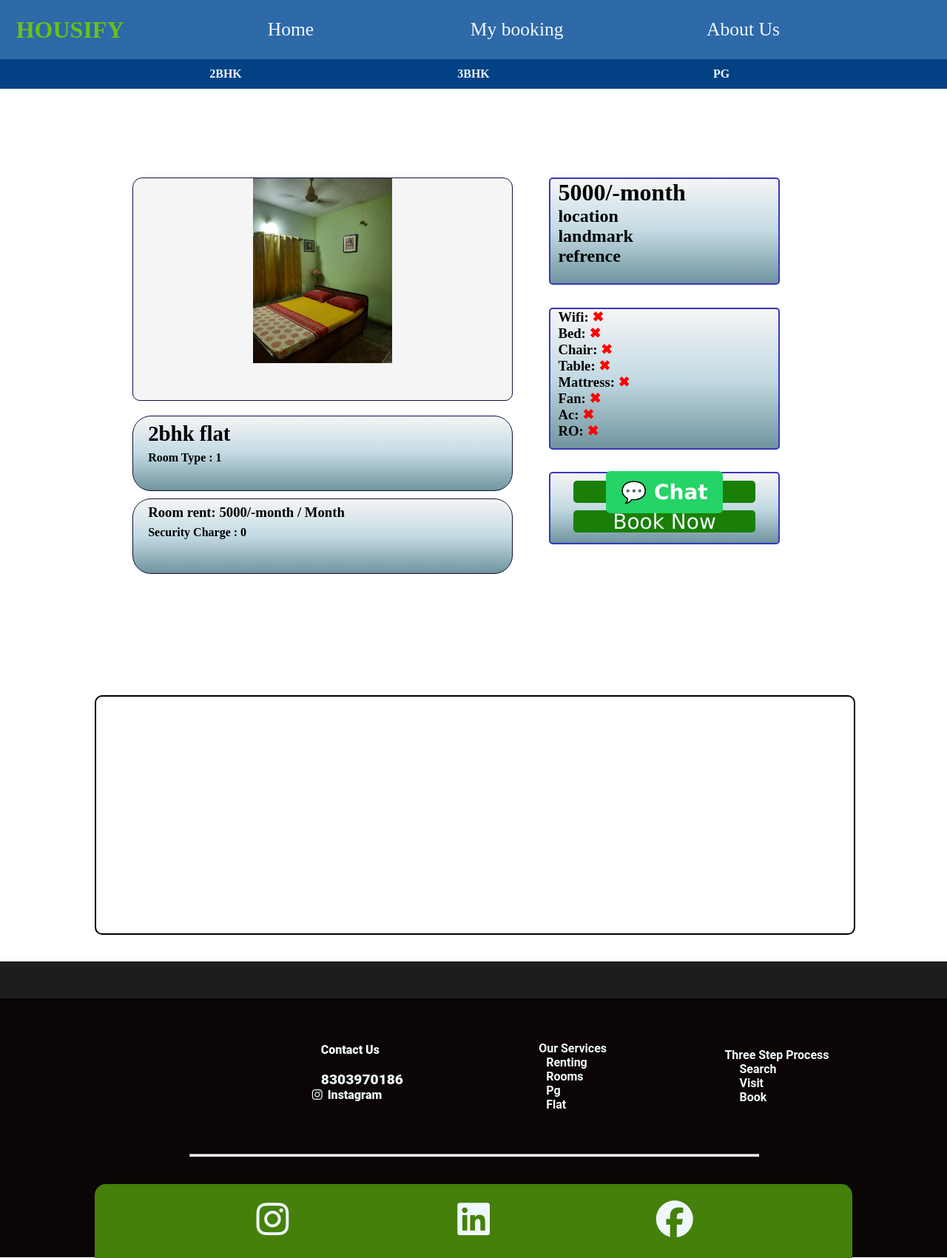
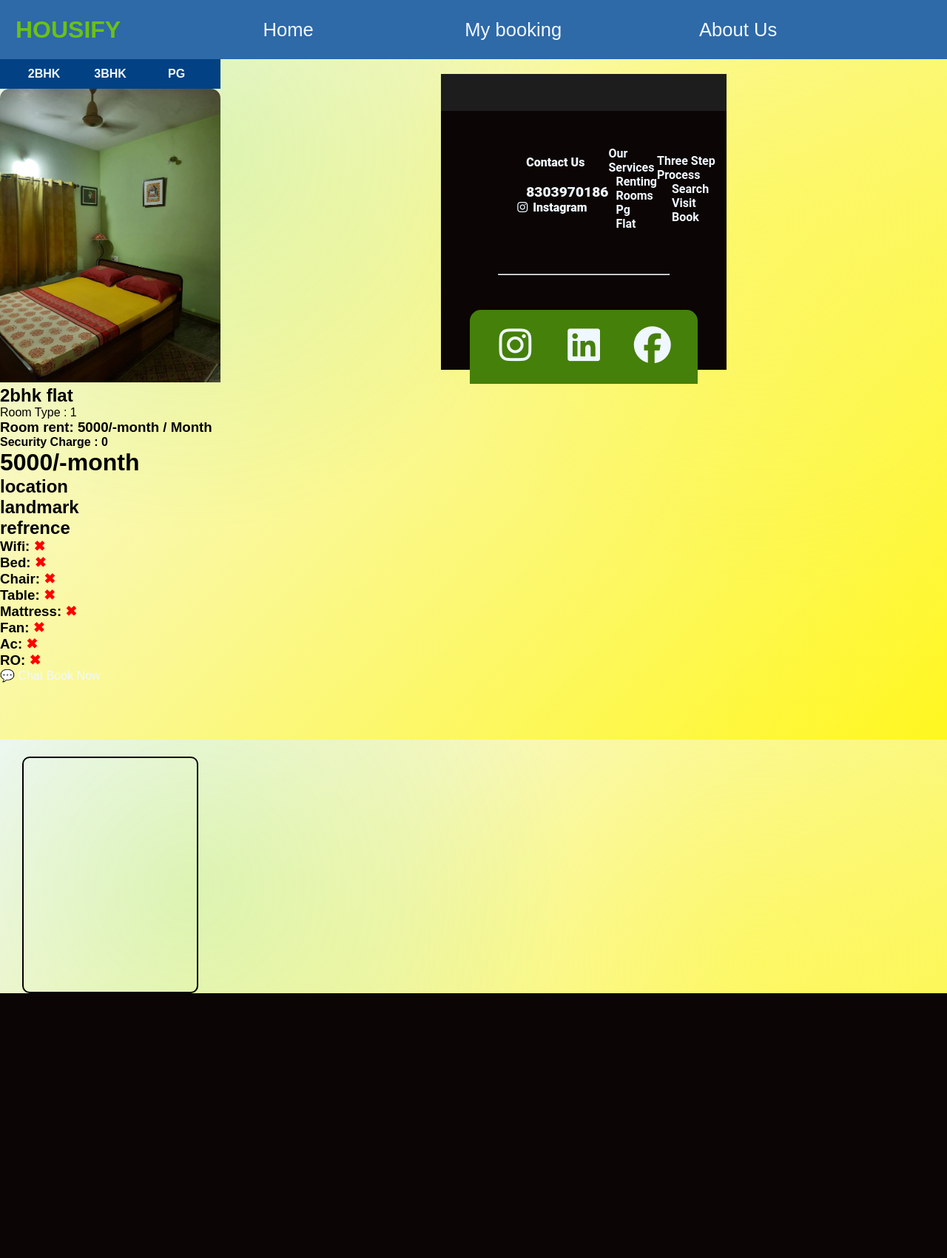
Before and after one commit to sudhanshupandey1234/zameen, a Django app: page /room/1/ in a window 1280 px wide. Shown: the whole page at 74% size. After the commit the page ends 1343 px from the top, so only its background shows below. Run offline with Django 5.2, Linux system fonts and the light colour scheme; data comes from the database, SQL or seed files in the repository; some libraries are stand-ins or nearby versions.

Commit message:
changi in 3bhk

```diff
--- a/static/room.css
+++ b/static/room.css
@@ -1,251 +1,191 @@
+/* ================= RESET ================= */
 * {
     margin: 0;
     padding: 0;
+    box-sizing: border-box;
 }
 
-.mai {
-    height: 1200px;
+/* ================= BODY BG ================= */
+body {
+    font-family: Arial, sans-serif;
 
+    background:
+        radial-gradient(circle at 20% 20%, rgba(60,213,0,0.15), transparent 40%),
+        radial-gradient(circle at 80% 30%, rgba(255,247,32,0.25), transparent 40%),
+        linear-gradient(135deg, #f6f9ff 0%, #fff720 100%);
+
+    min-height: 100vh;
 }
 
+/* ================= HERO ================= */
+.hero {
+    width: 100%;
+    min-height: 24vh;
 
-.navret {
-    height: 10vh;
-    background-color: #2E69A8;
-    position: fixed;
-    width: 100%;
-    display: flex;
-    justify-content: space-evenly;
-    align-items: center;
-    z-index: 3;
+    background-image:
+        linear-gradient(rgba(0,0,0,0.45), rgba(0,0,0,0.45)),
+        url(/static/image/search3.jpg);
 
-}
+    background-size: cover;
+    background-position: center;
 
-/* sare nav items ki same
-class n me ye property h unko align karne ke liye  */
-.n {
-    height: 25px;
-    width: 70px;
-    border: 2px solid white;
     display: flex;
     justify-content: center;
     align-items: center;
-    color: white;
 
-
-
+    padding: 20px;
+    margin-bottom: 40px;
 }
 
-.boat {
-    padding: 12px 20px;
-    background: #25D366;
+/* ================= SEARCH ================= */
+.herosearch {
+    display: flex;
+    justify-content: center;
+    align-items: center;
+    flex-wrap: wrap;
+    gap: 10px;
+    width: 100%;
+}
+
+.searchbox {
+    height: 52px;
+    width: 60%;
+    max-width: 520px;
+    font-size: 16px;
+    border: none;
+    border-radius: 30px;
+    text-align: center;
+    padding: 0 18px;
+
+    background: rgba(255,255,255,0.95);
+    box-shadow: 0 6px 18px rgba(0,0,0,0.18);
+}
+
+.searchbutton {
+    height: 52px;
+    width: 130px;
+    border-radius: 30px;
+    border: none;
     color: white;
-    border-radius: 6px;
-    text-decoration: none;
+    font-weight: bold;
+
+    background: linear-gradient(135deg, #3cd500, #2a9d00);
+    cursor: pointer;
+    transition: 0.25s;
+}
+
+.searchbutton:hover {
+    transform: translateY(-2px);
+}
+
+/* ================= GRID FIX (NO WRAPPER CASE) ================= */
+/* ❗ IMPORTANT — body ko grid bana rahe */
+body {
+    display: grid;
+    grid-template-columns: 1fr;
+    justify-items: center;
+}
+
+/* ================= CARD ================= */
+.box {
+    width: 92%;
+    max-width: 270px;
+    border-radius: 18px;
+    background: white;
+    overflow: hidden;
+    transition: 0.3s;
+    margin: 20px auto;
+
+    box-shadow:
+        0 8px 22px rgba(0,0,0,0.12),
+        0 2px 6px rgba(0,0,0,0.08);
+}
+
+.box:hover {
+    transform: translateY(-6px) scale(1.03);
+    box-shadow:
+        0 18px 45px rgba(0,0,0,0.25);
+}
+
+/* ================= IMAGE ================= */
+.im {
+    height: 180px;
+    width: 100%;
+}
+
+/* ❗ override width="250px" */
+.room-img {
+    width: 100% !important;
+    height: 100% !important;
+    object-fit: cover;
+}
+
+/* ================= TEXT ================= */
+.tex {
+    padding: 15px;
+}
+
+.ta h2 {
+    font-size: 18px;
+    margin-bottom: 5px;
+}
+
+.ta h4 {
+    color: #2a9d00;
     font-weight: bold;
 }
 
-
-.im {
-    width: 100%;
-    overflow-x: auto;
-
+hr {
+    background-color: #e6e6e6;
+    height: 1px;
+    width: 70%;
+    margin: 10px auto;
 }
 
-.imc {
+.ba {
     display: flex;
-    flex-wrap: nowrap;
-
+    justify-content: center;
+    margin-top: 10px;
 }
 
-.imc img {
-    width: 100%;
-    object-fit: contain;
-    flex-shrink: 0;
+/* ================= BUTTON ================= */
+.bt {
+    padding: 10px 20px;
+    border-radius: 12px;
+    border: none;
+    font-weight: bold;
 
-
+    background: linear-gradient(135deg, #fff720 10%, #3cd500 100%);
+    cursor: pointer;
+    transition: 0.25s;
 }
 
-.im::-webkit-scrollbar-track {
-    border-radius: 8px;
+.bt:hover {
+    transform: scale(1.08);
 }
 
-.Account {
-    width: 100px;
-
+/* ================= RESPONSIVE ================= */
+@media (min-width: 600px) {
+    body {
+        grid-template-columns: repeat(2, 1fr);
+    }
 }
 
-a {
-
-    text-decoration-line: none;
-    color: white;
-
+@media (min-width: 992px) {
+    body {
+        grid-template-columns: repeat(3, 1fr);
+    }
 }
 
-.dpage {
-    display: flex;
-    height: 600px;
-    width: 80%;
-
-    margin-left: 10%;
-    margin-right: 10%;
-    padding-top: 120px;
-    z-index: 1;
-    justify-content: space-evenly;
-
-
-
+@media (min-width: 1200px) {
+    body {
+        grid-template-columns: repeat(4, 1fr);
+    }
 }
 
-.imgsec {
-    height: 500px;
-    width: 50%;
-
+@media (max-width: 480px) {
+    .searchbox,
+    .searchbutton {
+        width: 100%;
+    }
 }
-
-.dealer {
-    height: 470px;
-    width: 30%;
-
-
-
-
-}
-
-.rl,
-.fac,
-.con {
-    border-radius: 5px;
-}
-
-.rl {
-    height: 30%;
-    width: 100%;
-    background-image: linear-gradient(to bottom, whitesmoke, rgb(195, 218, 227), rgb(112, 148, 158));
-
-    margin-bottom: 10%;
-    border: 2px solid rgb(55, 55, 188);
-}
-
-.rdd {
-    margin-top: 7px;
-    margin-left: 20px;
-}
-
-.t {
-    font-weight: bolder;
-    font-size: larger;
-}
-
-.ty {
-    font-weight: bold;
-}
-
-.amd {
-    margin-top: 7px;
-    margin-left: 20px;
-}
-
-.rh {
-
-    margin-left: 10px;
-}
-
-/* facilities section */
-.fac {
-    height: 40%;
-    width: 100%;
-    background-image: linear-gradient(to bottom, whitesmoke, rgb(195, 218, 227), rgb(112, 148, 158));
-
-    margin-bottom: 10%;
-    border: 2px solid rgb(55, 55, 188);
-    overflow: scroll;
-    border-collapse: collapse;
-
-}
-
-#rd {
-    margin-left: 10px;
-}
-
-#r {
-    margin-top: px;
-}
-
-.con {
-    height: 20%;
-    width: 100%;
-    background-image: linear-gradient(to bottom, whitesmoke, rgb(195, 218, 227), rgb(112, 148, 158));
-    display: block;
-    justify-content: center;
-    align-items: center;
-    border: 2px solid rgb(55, 55, 188);
-
-
-}
-
-
-#cb {
-    height: 30px;
-    width: 80%;
-    background-color: rgb(26, 127, 6);
-    display: flex;
-    justify-content: center;
-    align-items: center;
-    font-family: 'Lucida Sans', 'Lucida Sans Regular', 'Lucida Grande', 'Lucida Sans Unicode', Geneva, Verdana, sans-serif;
-    font-size: 28px;
-    margin-top: 10px;
-    margin-left: 10%;
-    border-radius: 5px;
-}
-
-#cb:hover {
-    transform: scale(1.05);
-    box-shadow: 3px 3px 3px rgb(89, 139, 13);
-}
-
-/* ye image ke liye h jo dealwr ke andar h details section bhi leader ke andar h */
-.im {
-    height: 50%;
-    width: 100%;
-    background-color: whitesmoke;
-    border: 1px solid rgb(14, 14, 72);
-    border-radius: 10px;
-
-}
-
-/* ye details section h isme do div bane h ek room details and amenities
-or ye khud image section ke sath ata h  */
-.det {
-    height: 50%;
-    width: 100%;
-
-
-}
-
-/* ye details section me h room details ke liye */
-.rd {
-    height: 40%;
-    width: 100%;
-    background-image: linear-gradient(to bottom, whitesmoke, rgb(195, 218, 227), rgb(112, 148, 158));
-
-    margin-bottom: 10px;
-    margin-top: 20px;
-
-    border: 1px solid rgb(14, 14, 59);
-    border-radius: 25px;
-
-}
-
-.am {
-
-    height: 40%;
-    width: 100%;
-    background-image: linear-gradient(to bottom, whitesmoke, rgb(195, 218, 227), rgb(112, 148, 158));
-
-    margin-bottom: 10px;
-
-    border: 1px solid rgb(14, 14, 59);
-    border-radius: 25px;
-
-}
```
